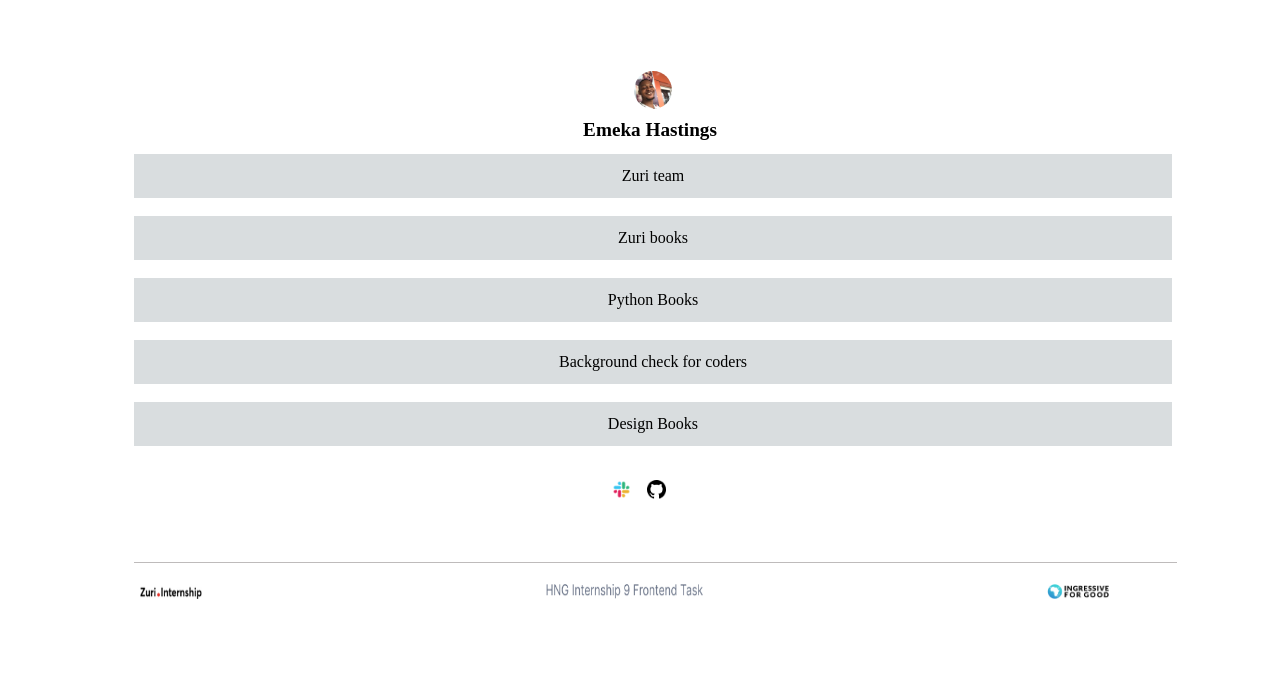
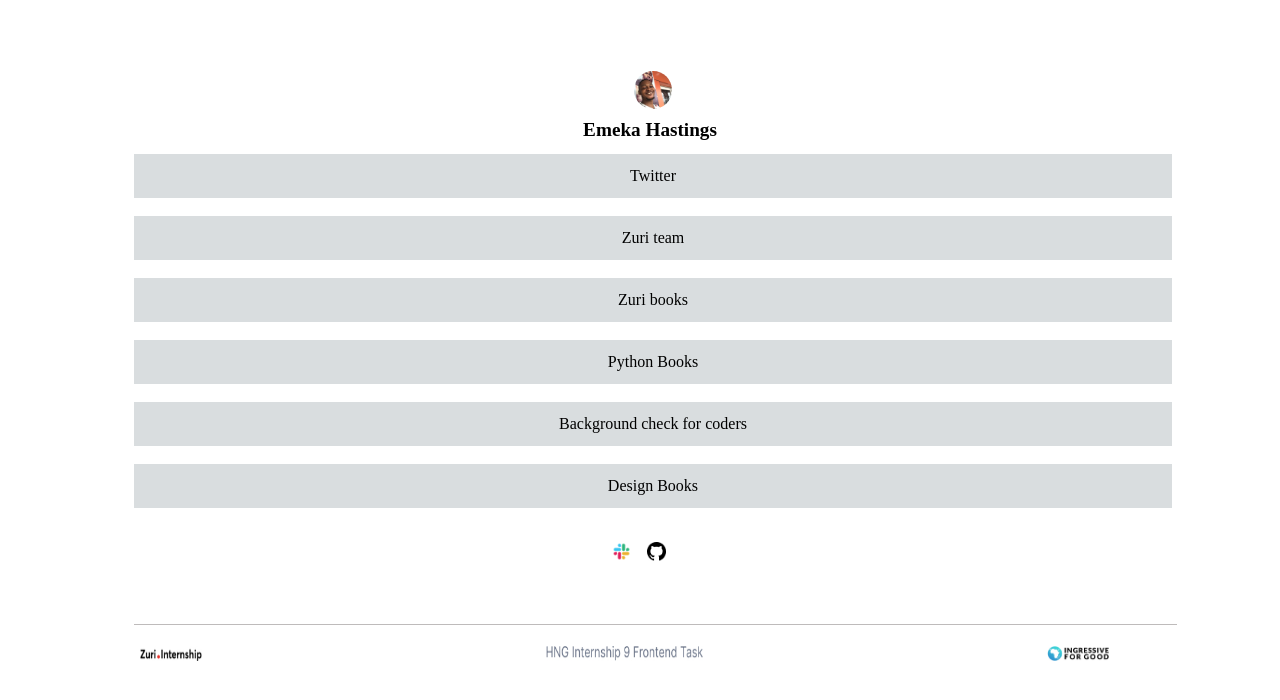
Before and after one commit to emekahastings/Task1, a React (Create React App) app: page / in a window 1280 px wide. Shown: the top 700 px of the page. Built offline with nearby package versions, Linux system fonts and the light colour scheme.

Commit message:
finalcommit

```diff
--- a/src/Tree.js
+++ b/src/Tree.js
@@ -23,7 +23,7 @@ const Tree=()=>{
 
             <Router>
           <div className='linkcont'>
-
+          <a href="https://twitter.com/EmekaHastings" id='twitter' > Twitter </a> <br />
           <a href="https://training.zuri.team/" id='btn_zuri' > Zuri team </a> <br />
            <a href='https://books.zuri.team' id='books' >   Zuri books <br />   </a>  <br />
            <a href='https://books.zuri.team/python-for-beginners?ref_id=<EmekaHastings>' id='python' >  Python Books  </a> <br />
```
